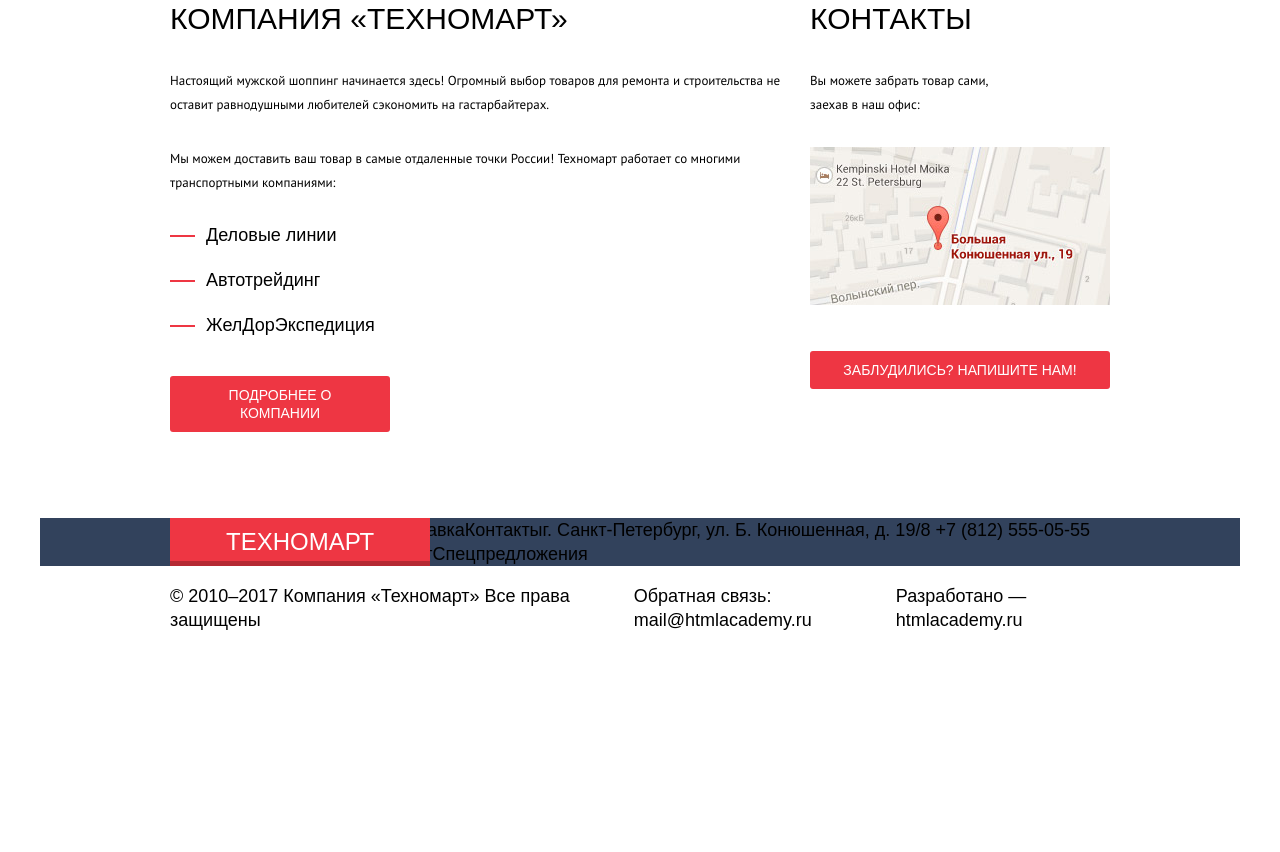
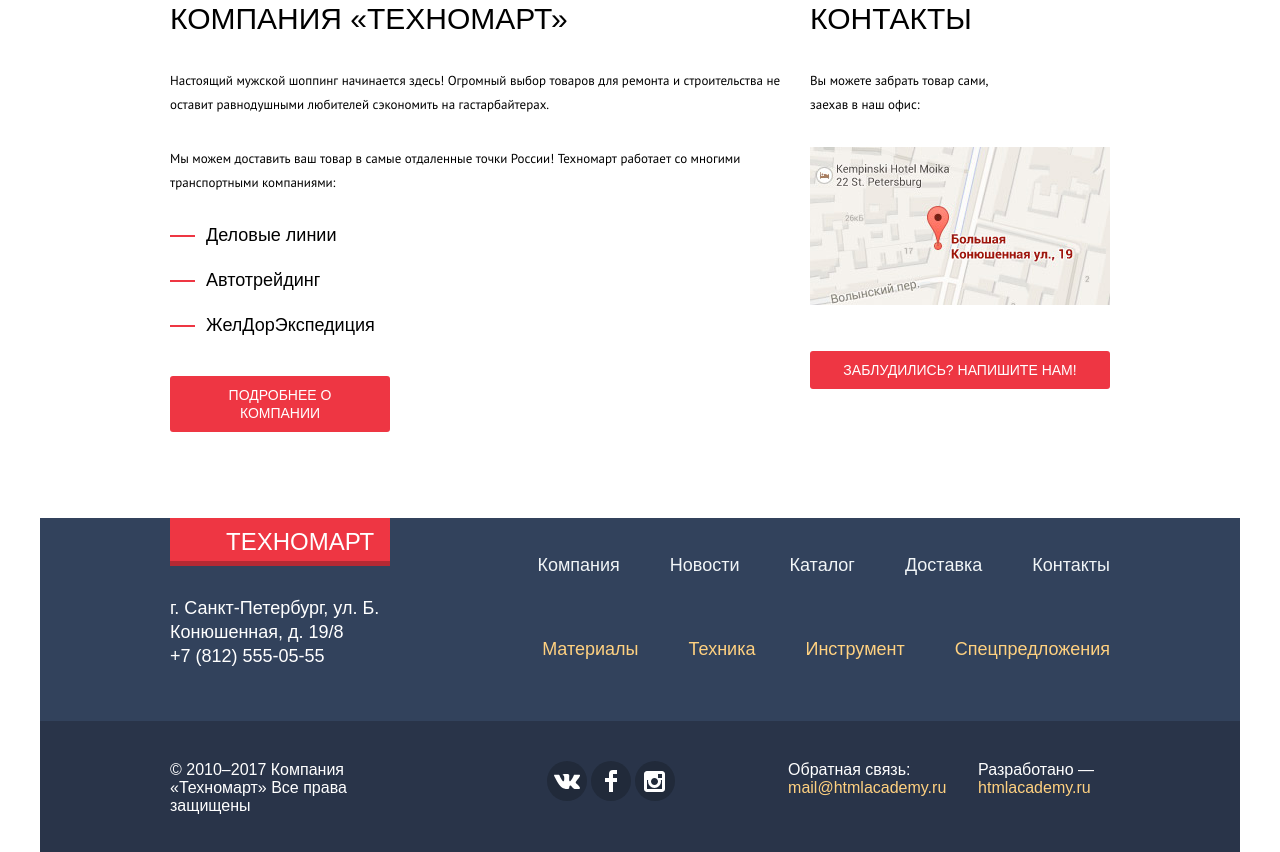
Before and after one commit to restby/574925-technomart, a plain HTML site: page index.html in a window 1280 px wide. Shown: the part 2434-3286 px from the top of the page. Before the commit the page ends 3084 px from the top, so only its background shows below. Drawn offline with Linux system fonts and the light colour scheme; a web font is replaced by a local one.

Commit message:
02.05.18W style

```diff
--- a/css/style.css
+++ b/css/style.css
@@ -71,8 +71,7 @@
   display: flex;
   position: relative;
 }
-.header-logo,
-.footer-logo {
+.header-logo {
   display: block;
   position: absolute;
   font-size: 24px;
@@ -320,6 +319,175 @@
   background-color: #1d2739;
   color: rgba(255, 255, 255, 0.5)
 }
+/*header*/
+
+
+
+
+
+
+
+
+
+/*footer*/
+.footer-navigation {
+  background-color: #32425c;
+}
+.footer-navigation .container {
+  display: flex;
+}
+.logo-adress {
+  display: flex;
+  flex-direction: column;
+  width: 390px;
+  margin-bottom: 53px;
+}
+.footer-logo {
+  display: block;
+  width: 220px;
+  box-sizing: border-box;
+  font-size: 24px;
+  font-weight: 400;
+  line-height: 24px;
+  color: #ffffff;
+  text-transform: uppercase;
+  padding: 12px 56px;
+  background-color: #ee3643;
+  box-shadow: inset 0 -5px rgba(0, 0, 0, 0.24);
+  margin-bottom: 30px;
+}
+.adress {
+  margin: 0;
+  font-size: 18px;
+  font-weight: 400;
+  line-height: 24px;
+  color: #ffffff;
+}
+.footer-navigation-list {
+  margin: 0;
+  padding: 0;
+  list-style: none;
+  display: flex;
+  justify-content: flex-end;
+  flex-wrap: wrap;
+}
+.footer-navigation-item {
+  padding-top: 35px;
+  padding-bottom: 40px;
+  padding-left: 50px;
+}
+.footer-navigation-item:nth-child(n+6) {
+
+  padding-top: 0;
+}
+.footer-navigation-item a {
+  font-size: 18px;
+  font-weight: 400;
+  line-height: 24px;
+  color: #f1f5f7;
+}
+.footer-navigation-item:nth-child(n+6) a {
+  font-size: 18px;
+  font-weight: 400;
+  line-height: 24px;
+  color: #ffd180;
+}
+.footer-navigation-item a:hover,
+.footer-navigation-item a:focus {
+  text-decoration: underline;
+}
+.footer-navigation-item a:active {
+  opacity: 0.5;
+}
+.footer-info {
+  background-color: #293449;
+}
+.footer-info .container {
+  display: flex;
+  padding-top: 40px;
+}
+.brend {
+  width: 230px;
+  margin-right: 160px;
+  margin-bottom: 37px;
+}
+.brend p {
+  margin: 0;
+  font-size: 16px;
+  font-weight: 400;
+  line-height: 18px;
+  color: #ffffff;
+}
+.social {
+  width: 150px;
+  margin-right: 100px;
+}
+.social-list {
+  margin: 0;
+  padding: 0;
+  list-style: none;
+  display: flex;
+}
+.social-item {
+  background-color: #212a3a;
+  border-radius: 50%;
+  margin-right: 4px;
+}
+.social-item:last-child {
+  margin-right: 0;
+}
+.social-item:hover,
+.social-item:focus {
+  background-color: #ee3643;
+}
+.social-item:active {
+  background-color: #ee3643;
+}
+.btn-social {
+  display: flex;
+  align-items: center;
+  justify-content: center;
+  width: 40px;
+  height: 40px;
+}
+.callback {
+  width: 140px;
+  margin-right: 20px;
+}
+.copyright {
+  width: 140px;
+  padding-left: 30px;
+}
+.copyright h2,
+.callback h2 {
+  margin: 0;
+  font-size: 16px;
+  font-weight: 400;
+  line-height: 18px;
+  color: #ffffff;
+}
+.copyright p,
+.callback p {
+  margin: 0;
+  font-size: 16px;
+  font-weight: 400;
+  line-height: 18px;
+  color: #ffd180;
+}
+.copyright p:hover,
+.callback p:hover,
+.copyright p:focus,
+.callback p:focus {
+  text-decoration: underline;
+  cursor: pointer;
+}
+.copyright p:active,
+.callback p:active {
+color: #ee3643;
+text-decoration: none;;
+}
+/*footer*/
+/*main-index*/
 .promo {
   margin-bottom: 53px;
 }
@@ -502,6 +670,56 @@
   height: 180px;
   width: 218px;
 }
+/*.img-popular-good:hover img,
+.img-popular-good:focus img {
+  display: none;
+}скрыл временно для стилизации кнопок*/
+.btn-group {
+  display: flex;
+  flex-wrap: wrap;
+  margin-left: 41px;
+}
+.btn-buy {
+  width: 135px;
+  background-color: #63a63e;
+  text-transform: uppercase;
+  font-size: 14px;
+  line-height: 18px;
+  font-weight: 400;
+  color: #ffffff;
+  margin-bottom: 7px;
+  display: block;/*none*/
+}
+.btn-mark {
+  width: 135px;
+  text-transform: uppercase;
+  font-size: 14px;
+  line-height: 18px;
+  font-weight: 400;
+  color: #32425c;
+  border: 3px solid #63a63e;
+  display: block;/*none*/
+  padding-left: 34px;
+  padding-top: 7px;
+  padding-bottom: 7px;
+  border-radius: 3px;
+  box-sizing:border-box;
+}
+.btn-mark:hover,
+.btn-mark:focus {
+  border: 3px solid #32425c;
+}
+.btn-mark:active {
+  opacity: 0.3;
+}
+/*.img-popular-good:hover .btn-buy,
+.img-popular-good:hover .btn-mark,
+.img-popular-good:focus .btn-buy,
+.img-popular-good:focus .btn-mark {
+  display: block;
+} скрыл временно для стилизации кнопок*/
+
+
 .popular-goods-item p {
   margin: 0 30px;
   margin-bottom: 18px;
@@ -512,7 +730,7 @@
   font-weight: 700;
   color: #000000;
 }
-.popular-goods-item span {
+.popular-goods-item s {
   text-align: center;
   margin-left: 76px;
   margin-right: 73px;
@@ -762,25 +980,27 @@
 .about-right-col img {
   margin-bottom: 40px;
 }
-.footer-navigation {
-  background-color: #32425c;
+
+.btn-promo-slider:hover,
+.btn-popular-goods:hover,
+.btn-popular-manufactors:hover,
+.btn-services:hover,
+.btn-about:hover,
+.btn-write-us:hover,
+.btn-promo-slider:focus,
+.btn-popular-goods:focus,
+.btn-popular-manufactors:focus,
+.btn-services:focus,
+.btn-about:focus,
+.btn-write-us:focus {
+   background-color: #ca2c37;
 }
-.footer-navigation-list {
-  margin: 0;
-  padding: 0;
-  list-style: none;
-  display: flex;
-  flex-wrap: wrap;
+.btn-promo-slider:active,
+.btn-popular-goods:active,
+.btn-popular-manufactors:active,
+.btn-services:active,
+.btn-about:active,
+.btn-write-us:active {
+  background-color: #ba2732;
 }
-.adress {
-  margin: 0;
-}
-.footer-info .container {
-  display: flex;
-}
-.social-list {
-  margin: 0;
-  padding: 0;
-  list-style: none;
-  display: flex;
-}
+/*main-index*/
--- a/index.html
+++ b/index.html
@@ -173,10 +173,14 @@
         <ul class="popular-goods-list">
           <li class="popular-goods-item">
             <div class="img-popular-good">
-              <img src="img/popular-good-bfg9000.png" alt="">
+              <!-- <img src="img/popular-good-bfg9000.png" alt=""> -->
+              <div class="btn-group">
+                <a href="#" class="btn-buy">Купить</a>
+                <a href="#" class="btn-mark">В закладки</a>
+              </div>
             </div>
             <p>Перфоратор BOSCH BFG 9000</p>
-            <span>32500 Р.</span>
+            <s>32500 Р.</s>
             <b class="btn bookmark-buy">25500 Р.</b>
           </li>
           <li class="popular-goods-item">
@@ -184,7 +188,7 @@
               <img src="img/popular-good-bfg3000.png" alt="">
             </div>
             <p>Перфоратор BOSCH BFG 3000</p>
-            <span>22500 Р.</span>
+            <s>22500 Р.</s>
             <b class="btn bookmark-buy">15500 Р.</b>
           </li>
           <li class="popular-goods-item">
@@ -192,7 +196,7 @@
               <img src="img/popular-good-bfg6000.png" alt="">
             </div>
             <p>Перфоратор BOSCH BFG 6000</p>
-            <span>30500 Р.</span>
+            <s>30500 Р.</s>
             <b class="btn bookmark-buy">25500 Р.</b>
           </li>
           <li class="popular-goods-item">
@@ -200,7 +204,7 @@
               <img src="img/popular-good-bfg2000.png" alt="">
             </div>
             <p>Перфоратор BOSCH BFG 2000</p>
-            <span></span><!--убрать и маргинами выровнять -->
+            <s></s><!--убрать и маргинами выровнять -->
             <b class="btn bookmark-buy">12500 Р.</b>
           </li>
         </ul>
@@ -305,21 +309,22 @@
     <section class="footer-navigation">
       <h2 class="visually-hidden">Навигация по сайту</h2>
       <div class="container">
+        <div class="logo-adress">
+          <b class="footer-logo">Техномарт</b>
+          <p class="adress">г. Санкт-Петербург, ул. Б. Конюшенная, д. 19/8<br>
+          +7 (812) 555-05-55</p>
+        </div>
         <ul class="footer-navigation-list">
-          <li class="footer-navigation-item"><b class="footer-logo">Техномарт</b></li>
           <li class="footer-navigation-item"><a href="#">Компания</a></li>
           <li class="footer-navigation-item"><a href="#">Новости</a></li>
           <li class="footer-navigation-item"><a href="catalog.html">Каталог</a></li>
           <li class="footer-navigation-item"><a href="#">Доставка</a></li>
           <li class="footer-navigation-item"><a href="#">Контакты</a></li>
-          <li class="footer-navigation-item"><p class="adress">г. Санкт-Петербург, ул. Б. Конюшенная, д. 19/8 +7 (812) 555-05-55</p></li>
           <li class="footer-navigation-item"><a href="#">Материалы</a></li>
           <li class="footer-navigation-item"><a href="#">Техника</a></li>
           <li class="footer-navigation-item"><a href="#">Инструмент</a></li>
           <li class="footer-navigation-item"><a href="#">Спецпредложения</a></li>
         </ul>
-        <!-- <div class="navigation-top-wrapper">
-        </div> -->
       </div>
     </section>
     <section class="footer-info">
@@ -353,12 +358,12 @@
           </ul>
         </section>
         <section class="callback">
-          <h2 class="visually-hidden">Обратная связь</h2>
-          <p>Обратная связь: <span class="callback-mail">mail@htmlacademy.ru</span></p>
+          <h2>Обратная связь:</h2>
+          <p>mail@htmlacademy.ru</p>
         </section>
         <section class="copyright">
-          <h2 class="visually-hidden">Разработано</h2>
-          <p>Разработано — htmlacademy.ru</p>
+          <h2>Разработано — </h2>
+          <p>htmlacademy.ru</p>
         </section>
       </div>
     </section>
```
